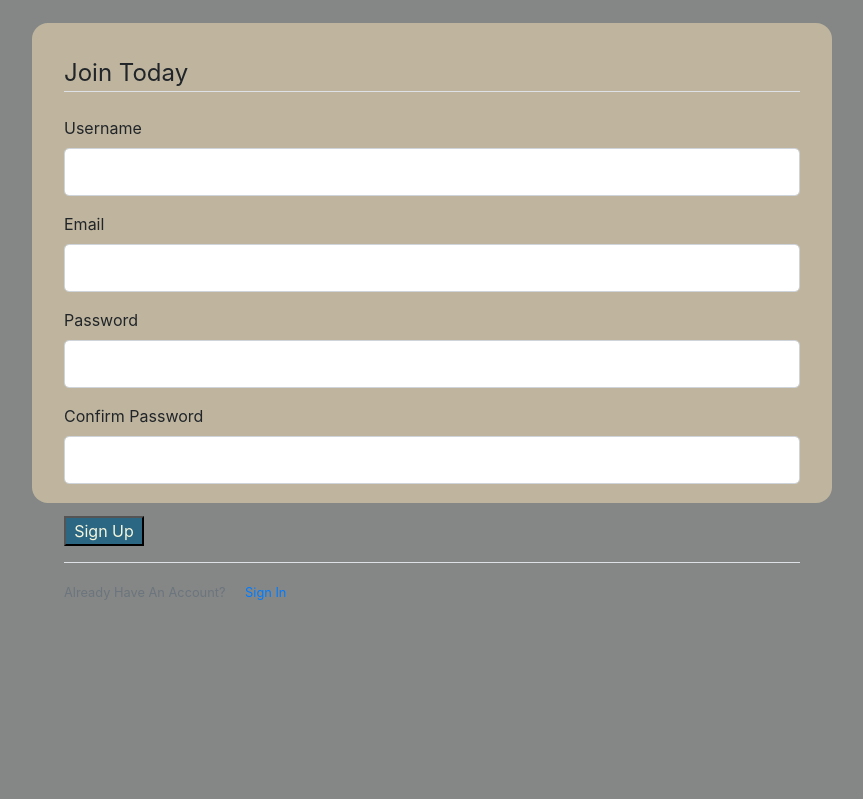
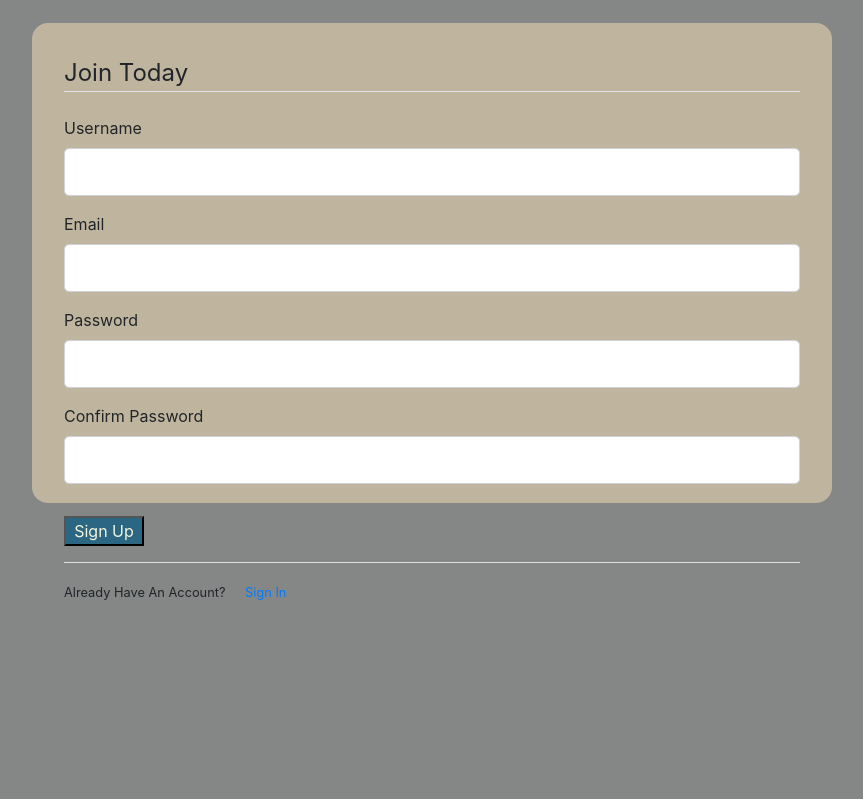
Before and after one commit to tjmer/capstone, a Flask app: page /register in a window 1280 px wide. Shown: the part 107-906 px from the top of the page, without its empty margins (208-1071 px from the left). Run offline with Flask 2, Linux system fonts and the light colour scheme; some libraries are stand-ins or nearby versions; some web fonts are replaced.

Commit message:
removed a class to already have account

```diff
--- a/the_assistant/templates/register.html
+++ b/the_assistant/templates/register.html
@@ -69,7 +69,7 @@
             </form>
         </div>
         <div class="border-top pt-3">
-            <small class="text-muted">
+            <small>
                 Already Have An Account? <a class="ml-3" href="{{ url_for('login') }}">Sign In</a>
             </small>
         </div>
```
